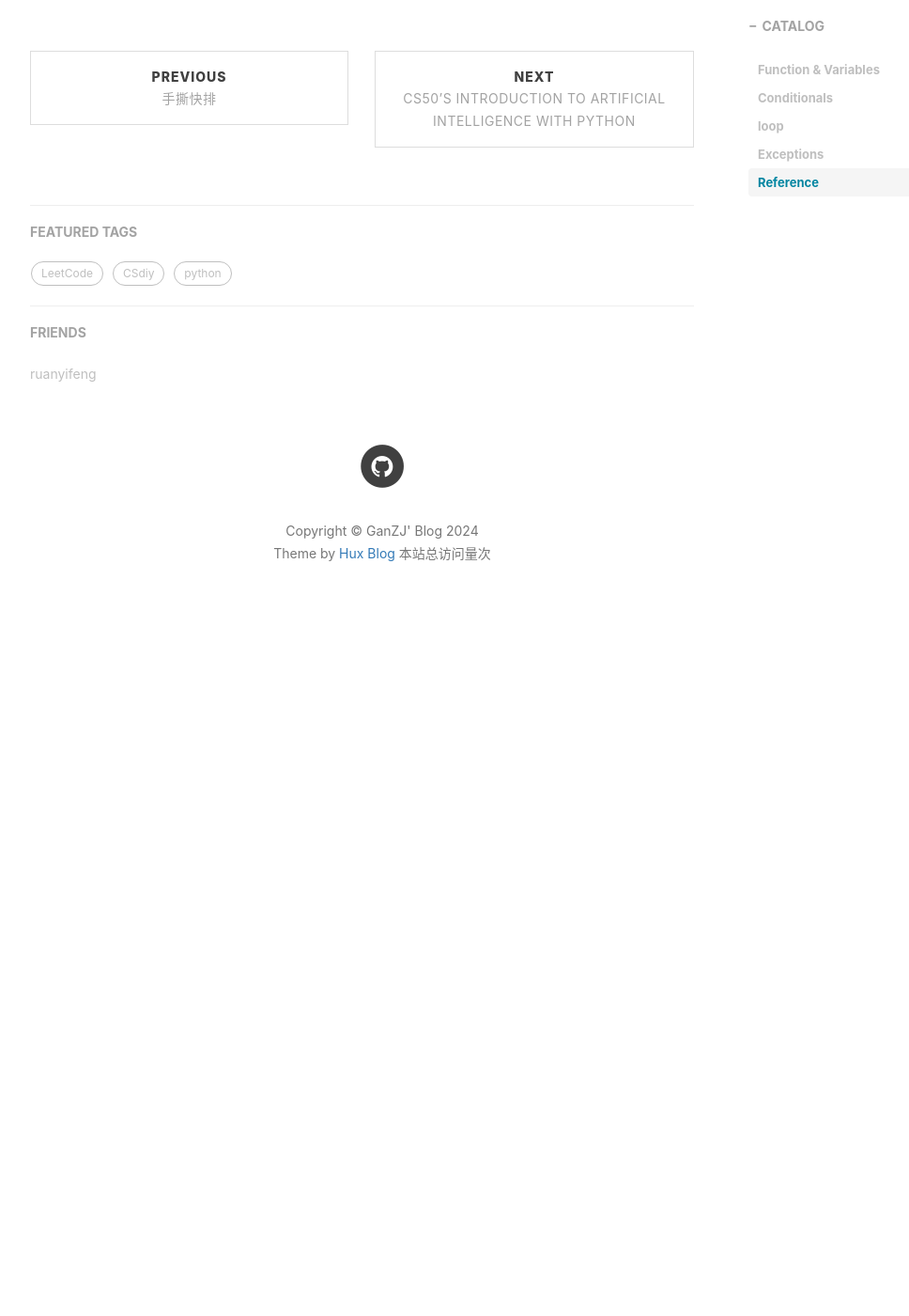
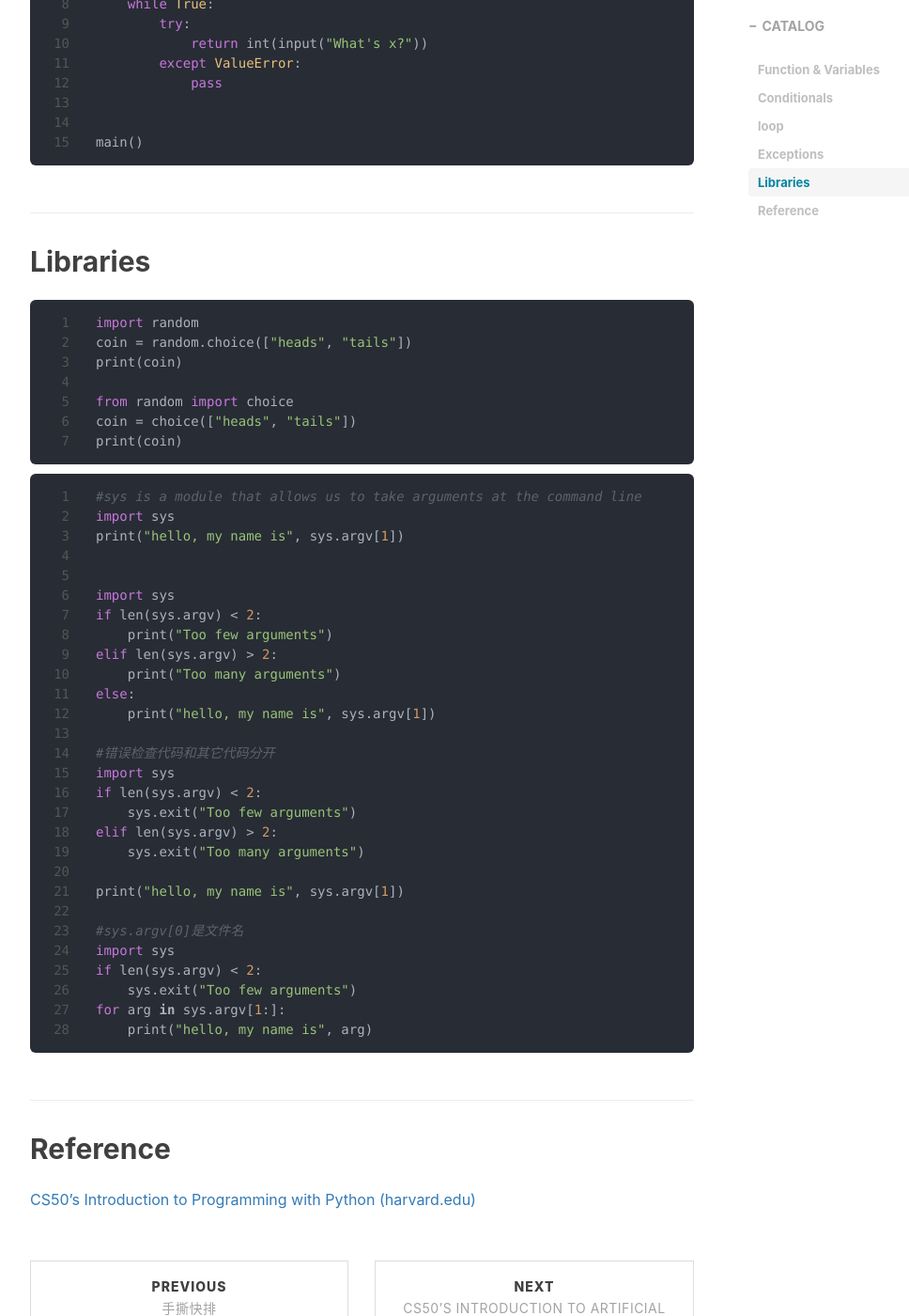
Before and after one commit to Lhrek/Lhrek.github.io, a Jekyll site: the page built from _posts/2024-4-2-CS50P.md, in a window 1280 px wide and 1400 px high, scrolled down 4126 px. Shown: the whole window at 94% size, without its empty margins (233-1201 px from the left). Built offline with Jekyll 4.4.1, drawn with Linux system fonts in a browser that asks for light colours; nearby versions of some CDN libraries; comment, search, counter and statistics services are not loaded; before the commit the page ends 4819 px from its top, so only the background shows below that; some of the changed text lies outside the part shown.

Commit message:
mac commit

````diff
--- a/_posts/2024-4-2-CS50P.md
+++ b/_posts/2024-4-2-CS50P.md
@@ -11,6 +11,26 @@ tags:
   - CSdiy
   - CS50p
 ---
+
+
+
+```python
+   ####                     ######     ####
+  ##  ##                        ##       ##
+ ##        ######  ## ###      ##        ##
+ ##       ##   ##  ###  ##    ##         ##
+ ##  ###  ##   ##  ##   ##   ##      ##  ##
+  ##  ##  ##  ###  ##   ##  ##       ##  ##
+   #####   ### ##  ##   ##  ######    ####
+
+
+
+   ___________       __
+  / ____/__  /      / /
+ / / __   / /  __  / /
+/ /_/ /  / /__/ /_/ /
+\____/  /____/\____/
+```
 
 
 
@@ -184,6 +204,51 @@ main()
 
 
 
+## Libraries
+
+```python
+import random
+coin = random.choice(["heads", "tails"])
+print(coin)
+
+from random import choice
+coin = choice(["heads", "tails"])
+print(coin)
+```
+
+```python
+#sys is a module that allows us to take arguments at the command line
+import sys
+print("hello, my name is", sys.argv[1])
+
+
+import sys
+if len(sys.argv) < 2:
+    print("Too few arguments")
+elif len(sys.argv) > 2:
+    print("Too many arguments")
+else:
+    print("hello, my name is", sys.argv[1])
+
+#错误检查代码和其它代码分开
+import sys
+if len(sys.argv) < 2:
+    sys.exit("Too few arguments")
+elif len(sys.argv) > 2:
+    sys.exit("Too many arguments")
+
+print("hello, my name is", sys.argv[1])
+
+#sys.argv[0]是文件名
+import sys
+if len(sys.argv) < 2:
+    sys.exit("Too few arguments")
+for arg in sys.argv[1:]:
+    print("hello, my name is", arg)
+```
+
+
+
 
 
 ## Reference
````
